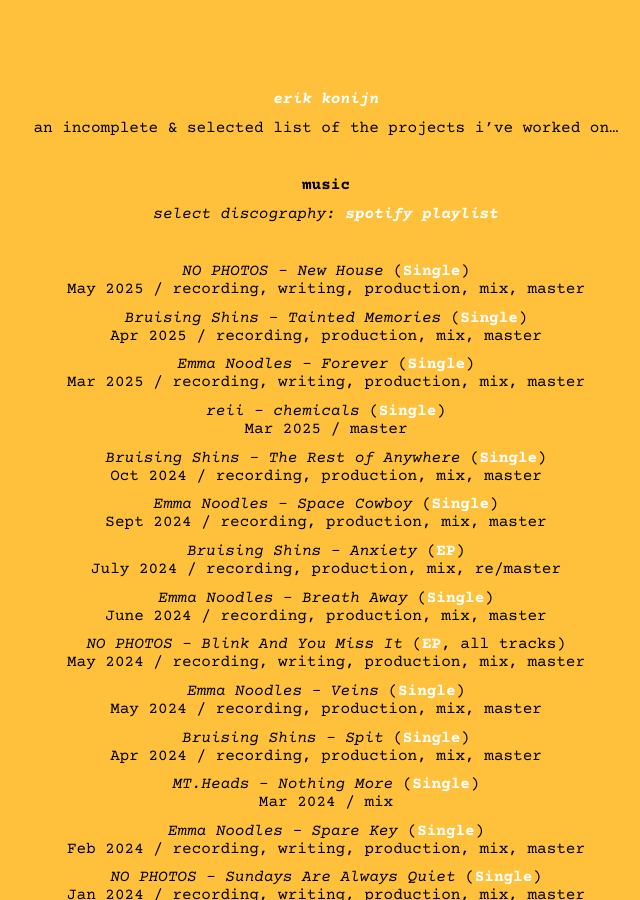
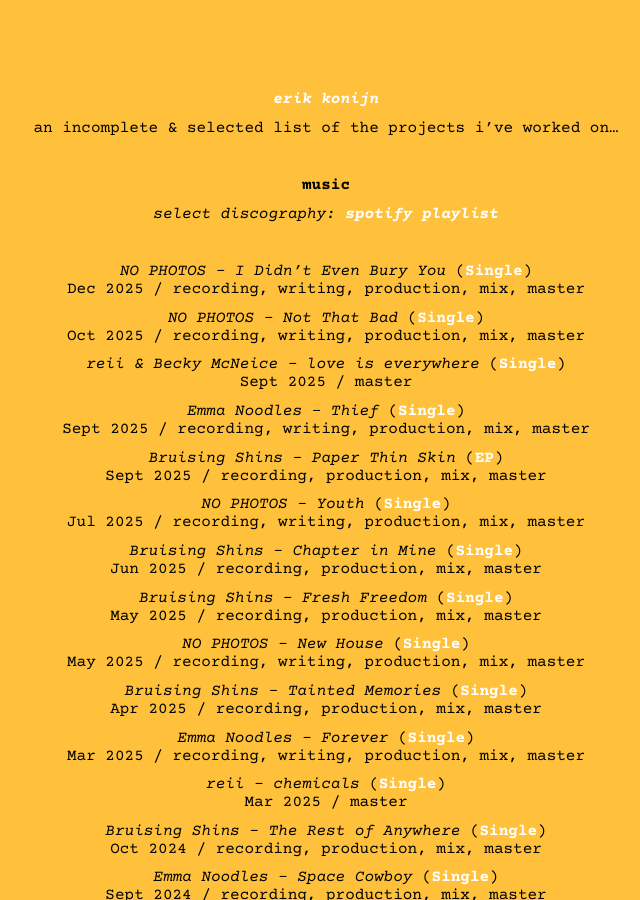
Before and after one commit to erikonijn/erikonijn.github.io, a Jekyll site: the page built from pages/credits.md, in a window 1280 px wide and 900 px high. Shown: the whole window, without its empty margins (314-954 px from the left). Built offline with Jekyll 4.4.1, drawn with Linux system fonts in a browser that asks for light colours.

Commit message:
update may-dec25

```diff
--- a/pages/credits.md
+++ b/pages/credits.md
@@ -17,7 +17,31 @@ an incomplete & selected list of the projects i've worked on...
 
 &nbsp;
 
-*NO PHOTOS - New House* ([**Single**](https://open.spotify.com/track/4iFDZY8bdYH6SnSJW42etB?si=defe93afe5c945c1){:target="_blank"})
+*NO PHOTOS - I Didn't Even Bury You* ([**Single**](https://open.spotify.com/track/7yFiwxN5dtFxTAMtoAwom9){:target="_blank"})
+Dec 2025 / recording, writing, production, mix, master
+
+*NO PHOTOS - Not That Bad* ([**Single**](https://open.spotify.com/track/1LbRznfgudwSZrfSsXLbZ9){:target="_blank"})
+Oct 2025 / recording, writing, production, mix, master
+
+*reii & Becky McNeice - love is everywhere* ([**Single**](https://open.spotify.com/track/54wXbWfJXwPkCWgiX16dQD){:target="_blank"})
+Sept 2025 / master
+
+*Emma Noodles - Thief* ([**Single**](https://open.spotify.com/track/39HeiB6lYJZ3IaYGrfiIAg){:target="_blank"})
+Sept 2025 / recording, writing, production, mix, master
+
+*Bruising Shins - Paper Thin Skin* ([**EP**](https://open.spotify.com/album/06jyUwZ1zvOC5VS77BYnXq){:target="_blank"})
+Sept 2025 / recording, production, mix, master
+
+*NO PHOTOS - Youth* ([**Single**](https://open.spotify.com/track/3eGusw0n7vQdgqS4ZHZTBZ){:target="_blank"})
+Jul 2025 / recording, writing, production, mix, master
+
+*Bruising Shins - Chapter in Mine* ([**Single**](https://open.spotify.com/track/6queAFtHkBusGLeKqJq0Ld){:target="_blank"})
+Jun 2025 / recording, production, mix, master
+
+*Bruising Shins - Fresh Freedom* ([**Single**](https://open.spotify.com/track/0GyaMCCjpXiDdfsQUjLmwt){:target="_blank"})
+May 2025 / recording, production, mix, master
+
+*NO PHOTOS - New House* ([**Single**](https://open.spotify.com/track/4iFDZY8bdYH6SnSJW42etB){:target="_blank"})
 May 2025 / recording, writing, production, mix, master
 
 *Bruising Shins - Tainted Memories* ([**Single**](https://open.spotify.com/track/1fnGzQWA5EsVABeHndVi2h){:target="_blank"})
```
